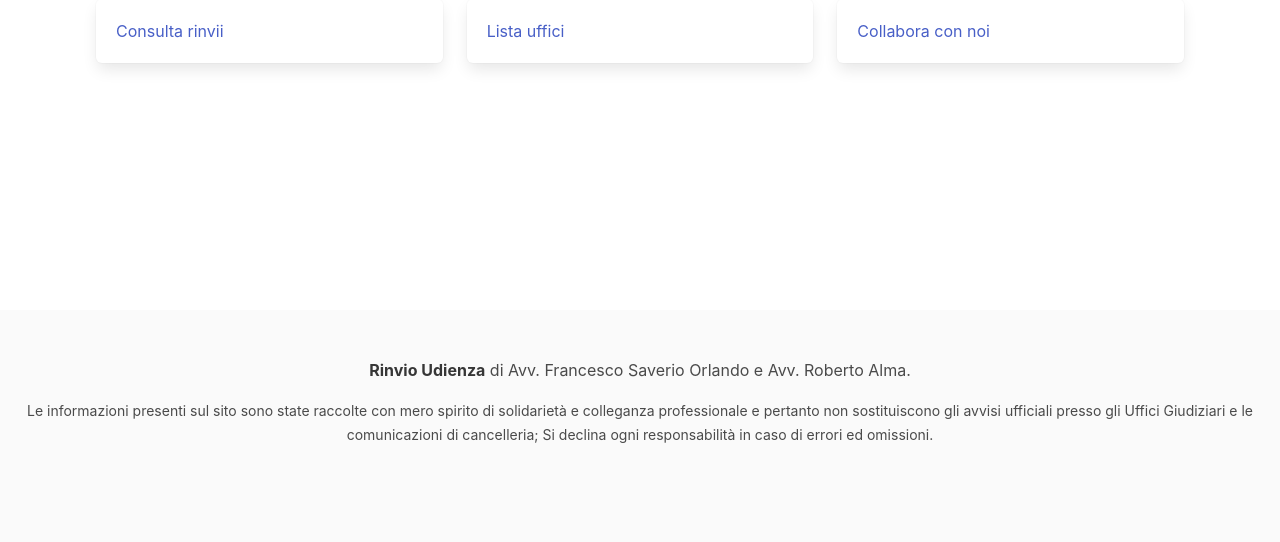
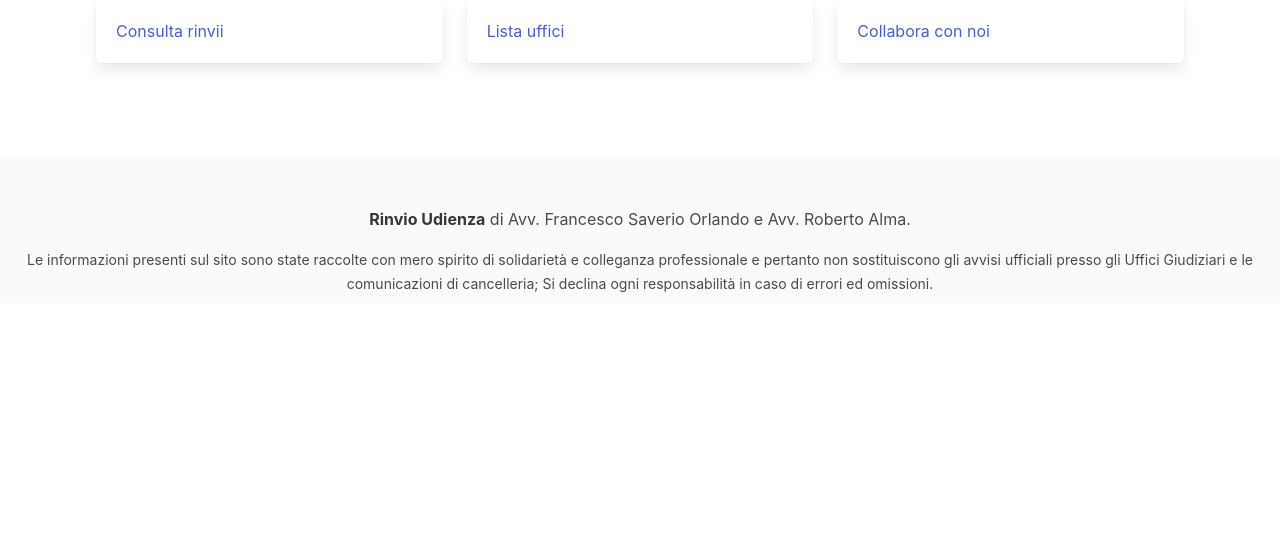
Before and after one commit to avvRobertoAlma/rinvio-udienza, a Django app: page / in a window 1280 px wide. Shown: the part 258-800 px from the top of the page. Run offline with Django 3.2, Linux system fonts and the light colour scheme; some libraries are stand-ins or nearby versions.

Commit message:
fix footer

```diff
--- a/src/templates/base.html
+++ b/src/templates/base.html
@@ -12,11 +12,9 @@
 </head>
 
 <style>
+
 .footer {
-position: absolute;
-bottom: 0;
-left: 0;
-width: 100%;
+height:15vh;
 }
 </style>
 
```
